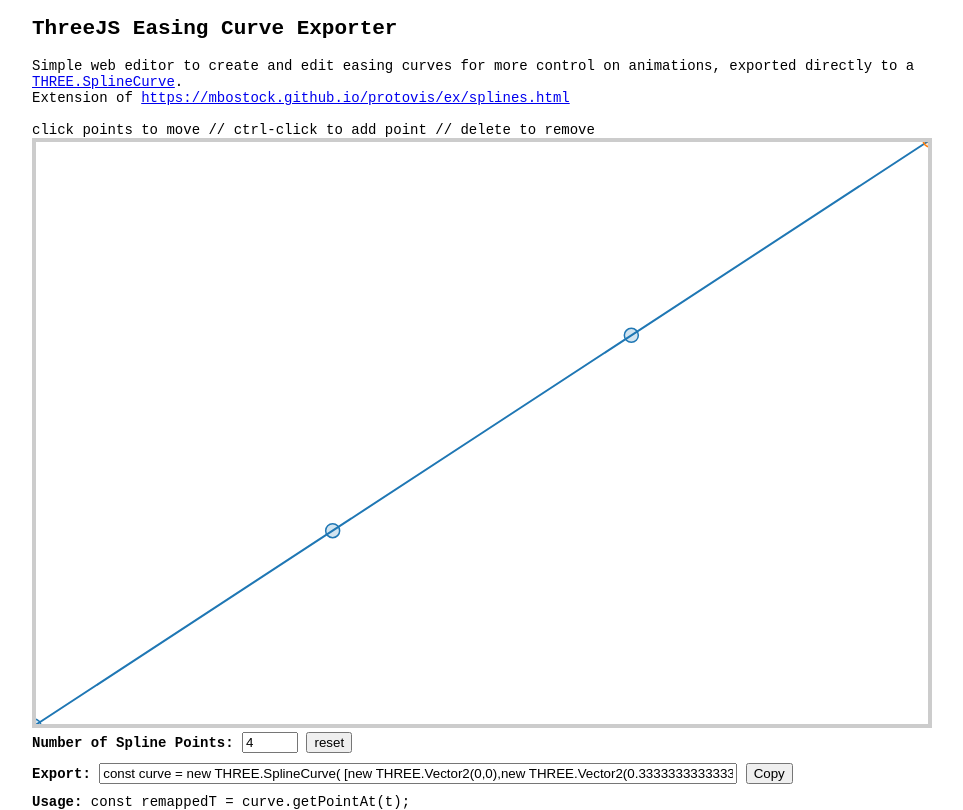
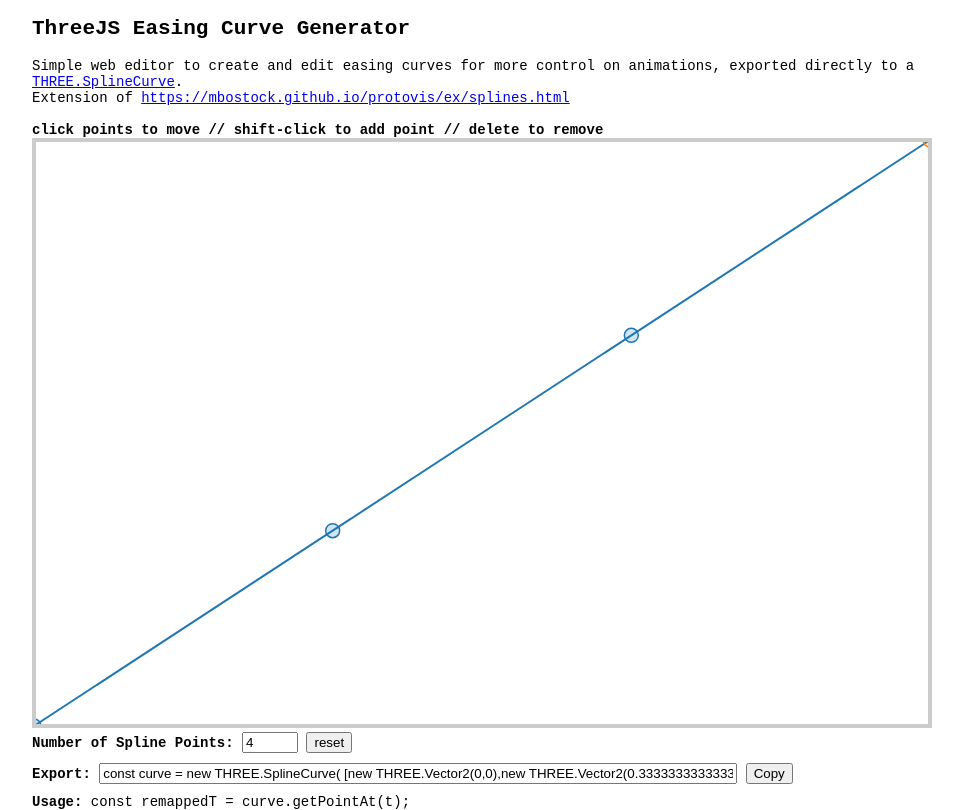
Before and after one commit to sneha-belkhale/threejs-spline-exporter, a plain HTML site: page index.html in a window 1280 px wide. Shown: the whole page, without its empty margins (158-1121 px from the left). Drawn offline with Linux system fonts and the light colour scheme.

Commit message:
naming/title fix

```diff
--- a/index.html
+++ b/index.html
@@ -36,14 +36,14 @@
 
     <div id="fig">
       <div>
-        <h2>ThreeJS Easing Curve Exporter</h2>
+        <h2>ThreeJS Easing Curve Generator</h2>
         Simple web editor to create and edit easing curves for more control on animations, exported directly to a <a href="https://threejs.org/docs/#api/en/extras/curves/SplineCurve">THREE.SplineCurve</a>.
         <br>
         Extension of
         <a href="https://mbostock.github.io/protovis/ex/splines.html">https://mbostock.github.io/protovis/ex/splines.html</a>
         <br>
         <br>
-        click points to move // ctrl-click to add point // delete to remove
+        <b>click points to move // shift-click to add point // delete to remove</b>
       </div>
       <script type="text/javascript+protovis">
 
```
